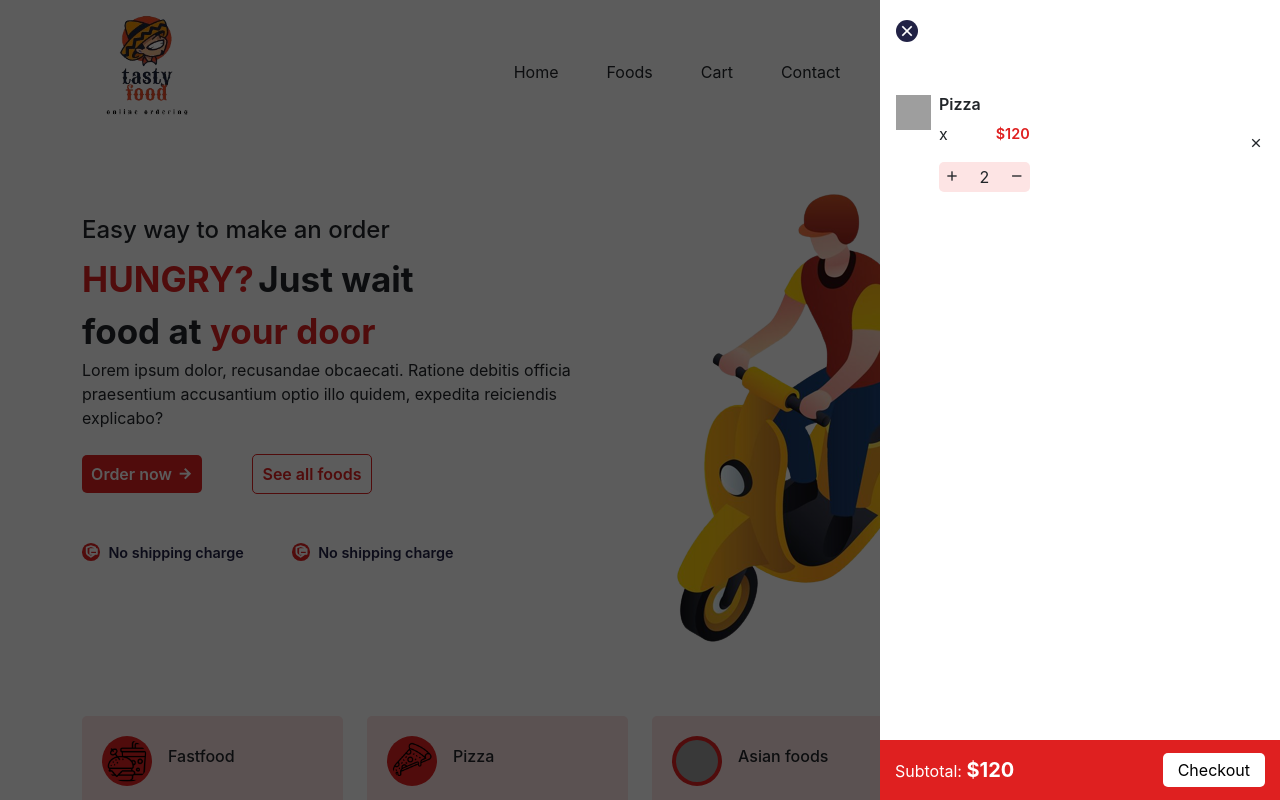
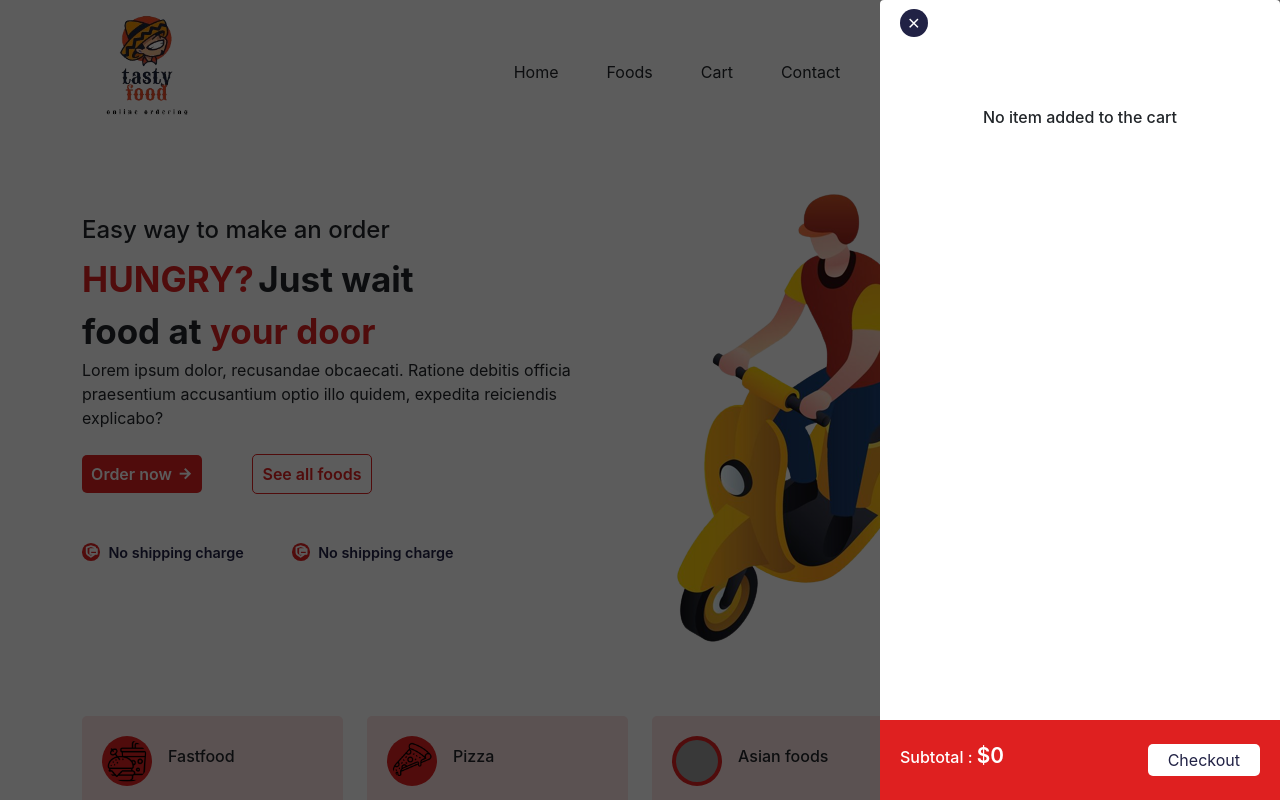
Before and after one commit to miladprogramer/react-food-order, a React (Create React App) app: page / in a window 1280 px wide. Both pictures are taken after a click on the icon 1149 px from the left and 71 px from the top of the page. Shown: the top 800 px of the page. Built offline with nearby package versions, Linux system fonts and the light colour scheme; grey boxes are pictures that could not be loaded.

Commit message:
edit cart

```diff
--- a/src/Redux/CartSlice.js
+++ b/src/Redux/CartSlice.js
@@ -32,7 +32,7 @@ else{
 }
 
 state.totalAmount=state.cartItems.reduce(
-    (total,item)=>total + Number(item.price) * Number(item.quantity)
+    (total,item)=>total + Number(item.price) * Number(item.quantity),0
 )
 
     }
--- a/src/components/Cart.jsx
+++ b/src/components/Cart.jsx
@@ -1,63 +1,58 @@
 
 import React from 'react'
 import './Style.css'
-import product_01 from '../images/product_01.jpg'
-import { ListGroupItem } from 'reactstrap'
-import { UseSelector } from 'react-redux/es/hooks/useSelector'
+import { Link } from "react-router-dom";
+import { ListGroup } from 'reactstrap'
+import {  useSelector } from 'react-redux/es/hooks/useSelector'
 import { useDispatch } from 'react-redux'
 import { cartUiActions } from '../Redux/cartUiSlice'
-
+import CartItem from './CartItem'
 
 
 
 const Cart = () => {
+const dispatch=useDispatch()
 
-  const dispatch=useDispatch()
+
+
+const cartProducts = useSelector((state) => state.cart.cartItems);
+const totalAmount=useSelector((state)=>state.cart.totalAmount)
   const toggleBasket=()=>{
     dispatch(cartUiActions.toggle())
   }
     return (
         <>
-           <ListGroupItem className="border-0 cart__item">
-            <div className='cart-content'>
-                <div className='content-close-btn mb-3 p-3'>
-                 <i class="ri-close-line" onClick={toggleBasket}></i>
-                </div>
-
-
-      <div className="cart__item-info d-flex gap-2 p-3">
-        <img src={product_01} alt="product-img" />
-
-        <div className="cart__product-info w-100 d-flex align-items-center gap-4 justify-content-between">
-          <div>
-            <h6 className="cart__product-title">Pizza</h6>
-            <p className=" d-flex align-items-center gap-5 cart__product-price">
-              x <span>$120</span>
-            </p>
-            <div className=" d-flex align-items-center justify-content-between increase__decrease-btn">
-              <span className="increase__btn" >
-                <i class="ri-add-line"></i>
-              </span>
-              <span className="quantity">2</span>
-              <span className="decrease__btn" >
-                <i class="ri-subtract-line"></i>
-              </span>
-            </div>
-          </div>
-
-          <span className="delete__btn" >
-            <i class="ri-close-line"></i>
+        <div className="cart__container">
+      <ListGroup className="cart">
+        <div className="cart__close">
+          <span onClick={toggleBasket}>
+            <i class="ri-close-fill"></i>
           </span>
         </div>
-      </div>
-      <div className='checkout d-flex align-items-center justify-content-between'>
-        <div>
-            <span>Subtotal: <span className='price-bold'>$120</span></span>
+
+        <div className="cart__item-list">
+          {cartProducts.length === 0 ? (
+            <h6 className="text-center mt-5">No item added to the cart</h6>
+          ) : (
+            cartProducts.map((item, index) => (
+              <CartItem item={item} key={index} />
+            ))
+          )}
         </div>
-        <button>Checkout</button>
-      </div>
-      </div>
-    </ListGroupItem>
+
+        <div className="cart__bottom d-flex align-items-center justify-content-between">
+          <h6>
+            Subtotal : <span>${totalAmount}</span>
+          </h6>
+          <button>
+            <span  onClick={toggleBasket}>
+              Checkout
+            </span>
+          </button>
+        </div>
+      </ListGroup>
+    </div>
+
         </>
     )
 }
--- /dev/null
+++ b/src/components/CartItem.jsx
@@ -0,0 +1,64 @@
+import React from "react";
+import { ListGroupItem } from "reactstrap";
+
+import './Style.css'
+
+import { useDispatch } from "react-redux";
+import { cartActions } from "../Redux/CartSlice";
+
+const CartItem = ({ item }) => {
+  const { id, title, price, image01, quantity, totalPrice } = item;
+
+  const dispatch = useDispatch();
+
+  const incrementItem = () => {
+    dispatch(
+      cartActions.addItem({
+        id,
+        title,
+        price,
+        image01,
+      })
+    );
+  };
+
+  const decreaseItem = () => {
+    dispatch(cartActions.removeItem(id));
+  };
+
+  const deleteItem = () => {
+    dispatch(cartActions.deleteItem(id));
+  };
+
+  return (
+    <ListGroupItem className="border-0 cart__item">
+      <div className="cart__item-info d-flex gap-2">
+        <img src={image01} alt="product-img" />
+
+        <div className="cart__product-info w-100 d-flex align-items-center gap-4 justify-content-between">
+          <div>
+            <h6 className="cart__product-title">{title}</h6>
+            <p className=" d-flex align-items-center gap-5 cart__product-price">
+              {quantity}x <span>${totalPrice}</span>
+            </p>
+            <div className=" d-flex align-items-center justify-content-between increase__decrease-btn">
+              <span className="increase__btn" onClick={incrementItem}>
+                <i class="ri-add-line"></i>
+              </span>
+              <span className="quantity">{quantity}</span>
+              <span className="decrease__btn" onClick={decreaseItem}>
+                <i class="ri-subtract-line"></i>
+              </span>
+            </div>
+          </div>
+
+          <span className="delete__btn" onClick={deleteItem}>
+            <i class="ri-close-line"></i>
+          </span>
+        </div>
+      </div>
+    </ListGroupItem>
+  );
+};
+
+export default CartItem;
--- a/src/components/Style.css
+++ b/src/components/Style.css
@@ -308,40 +308,108 @@ font-weight: 700;
   border-radius: 10px;
   object-fit: cover;
 }
-.cart__item{
+
+
+
+
+.cart__container {
   position: fixed;
   top: 0;
   left: 0;
   width: 100%;
   height: 100%;
   background: rgba(0, 0, 0, 0.639);
-  z-index: 9999;
+  z-index: 99999;
+}
 
-}
-.cart-content{
+.cart {
   position: absolute;
-  background: white;
   top: 0;
   right: 0;
   width: 400px;
   height: 100%;
+  background: #fff;
+  z-index: 999999;
+}
 
+.cart__close {
+  width: 100%;
+  height: 60px;
+
+  padding: 10px 20px;
 }
-.cart__item img{
+
+.cart__close span i {
+  font-size: 1.1rem;
+  background: #212245;
+  padding: 5px;
+  border-radius: 50%;
+  color: #fff;
+  cursor: pointer;
+}
+.cart__item-list {
+  height: calc(100vh - 140px);
+  overflow-y: scroll;
+}
+
+.cart__bottom {
+  position: absolute;
+  bottom: 0;
+  left: 0;
+  padding: 5px 20px;
+  width: 100%;
+  height: 80px;
+  background: #df2020;
+}
+
+.cart__bottom h6 {
+  font-size: 1rem;
+  color: #fff;
+}
+
+.cart__bottom h6 span {
+  font-size: 1.3rem;
+  font-weight: 600;
+}
+
+.cart__bottom button {
+  border: none;
+  padding: 4px 20px;
+  border-radius: 5px;
+  background: #fff;
+  color: #212245;
+}
+
+.cart__bottom button a {
+  color: #212245;
+  font-weight: 600;
+}
+
+@media only screen and (max-width: 576px) {
+  .cart {
+    width: 300px !important;
+  }
+}
+
+
+
+
+
+.cart__item-info img {
   width: 35px;
   height: 35px;
   object-fit: cover;
 }
-.increase-decrease-btn {
-  background: #fde4e4;
-  padding: 2px 5px;
-  margin: 0 15px;
-  border-radius: 5px;
-}
-.cart__product-title{
-  font-size: 1rem;
+
+.cart__product-title {
+  font-size: 0.8rem;
   font-weight: 600;
 }
+
+.cart__product-price {
+  font-size: 0.8rem;
+}
+
 .cart__product-price span {
   font-size: 0.9rem;
   font-weight: 600;
@@ -353,30 +421,24 @@ font-weight: 700;
   padding: 2px 5px;
   border-radius: 5px;
 }
-.content-close-btn i{
-  background-color: #212245;
-  color: white;
-  border-radius: 50%;
-  font-size: 20px;
-  padding: 1px;
+
+.increase__btn,
+.decrease__btn {
+  cursor: pointer;
 }
-.checkout{
-  position: absolute;
-  bottom: 0;
-  width: 100%;
-  height: 60px;
-  background-color: #df2020;
-  color: white;
-  padding: 0px 15px;
+
+.delete__btn {
+  font-size: 1.1rem;
+  font-weight: 600;
 }
-.checkout button{
-  background: transparent;
-  background-color: white;
-  border: none;
-  padding: 5px 15px;
-  border-radius: 5px;
+
+.cart__item {
+  margin-bottom: 15px;
+  border-bottom: 1px solid #fde4e4;
 }
-.price-bold{
-  font-weight: 700;
-  font-size: 20px;
+
+@media only screen and (max-width: 576px) {
+  .delete__btn {
+    font-size: 1rem;
+  }
 }
```
